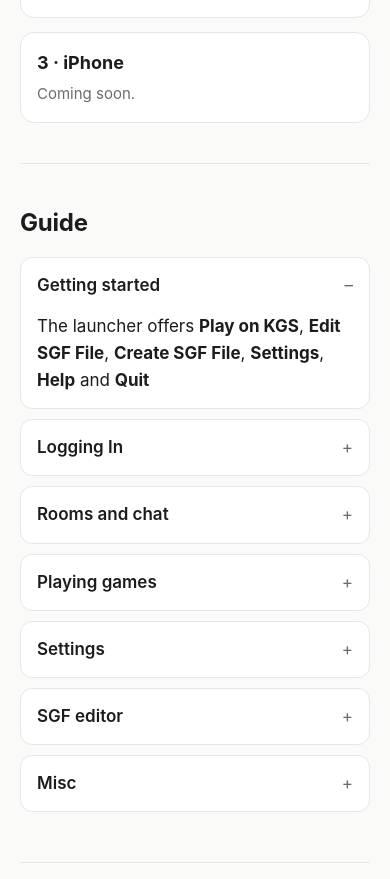
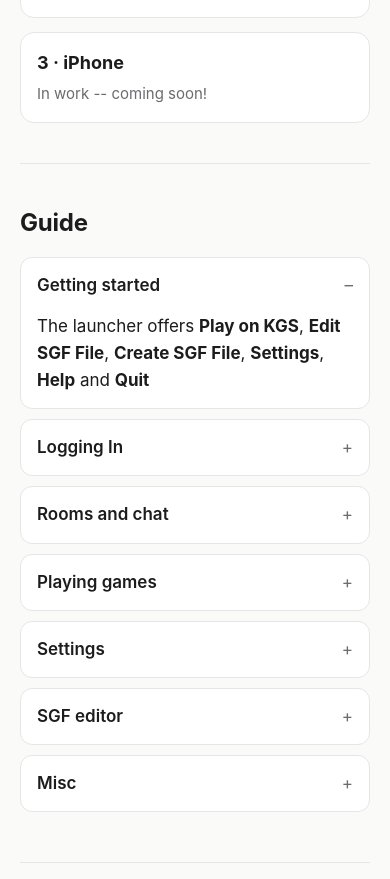
Before and after one commit to guestguestguestguest/kerfuffle.github.io, a plain HTML site: page index.html in a window 390 px wide. Shown: the part 1163-2042 px from the top of the page. Drawn offline with Linux system fonts and the light colour scheme.

Commit message:
updated iPhone notice

```diff
--- a/index.html
+++ b/index.html
@@ -106,7 +106,7 @@ footer{text-align:center;color:var(--muted);font-size:14px;padding:30px 0 50px}
       <li><h3>1 · Mac</h3><p>MacOS 14.6 (Sonoma) or greater. <a href="Kerfuffle-Go-1.9.dmg" download>Download here now</a></p></li>
       <li><h3>2 · iPad</h3><p>iOS 17.6 or greater. Same KGS client, same KGS taste! <a class="badge" href="https://apps.apple.com/us/app/kerfuffle-go/id6830854346">
       <img src="dlAppStoreLogo.svg" alt="Download on the App Store" width="144" height="48"></a></p></li>
-      <li><h3>3 · iPhone</h3><p>Coming soon.</p></li>
+      <li><h3>3 · iPhone</h3><p>In work -- coming soon!</p></li>
     </ul>
   </section>
   <section id="guide">
```
